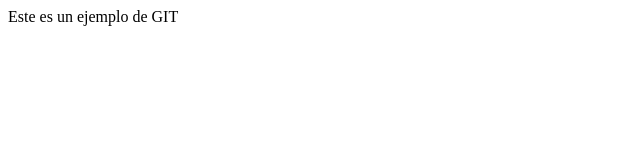
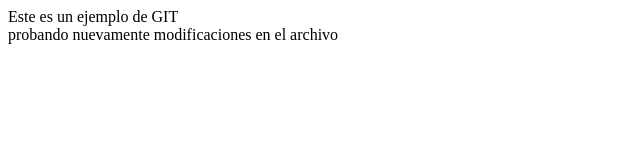
Before and after one commit to ikeretamozo/EjemploGIT, a plain HTML site: page index.html in a window 1280 px wide. Shown: the whole page, without its empty margins (0-640 px from the left). Drawn offline with Linux system fonts and the light colour scheme.

Commit message:
segundo commit, se ha modificado el index

```diff
--- a/index.html
+++ b/index.html
@@ -4,5 +4,7 @@
     </head>
     <body>
         Este es un ejemplo de GIT
+        <br>
+        probando nuevamente modificaciones en el archivo
     </body>
 </html>
```
